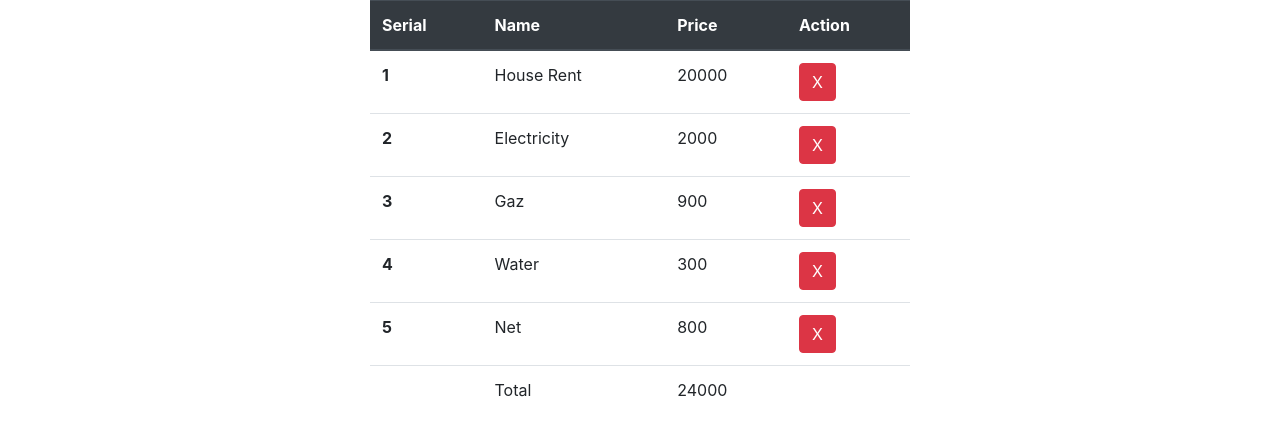
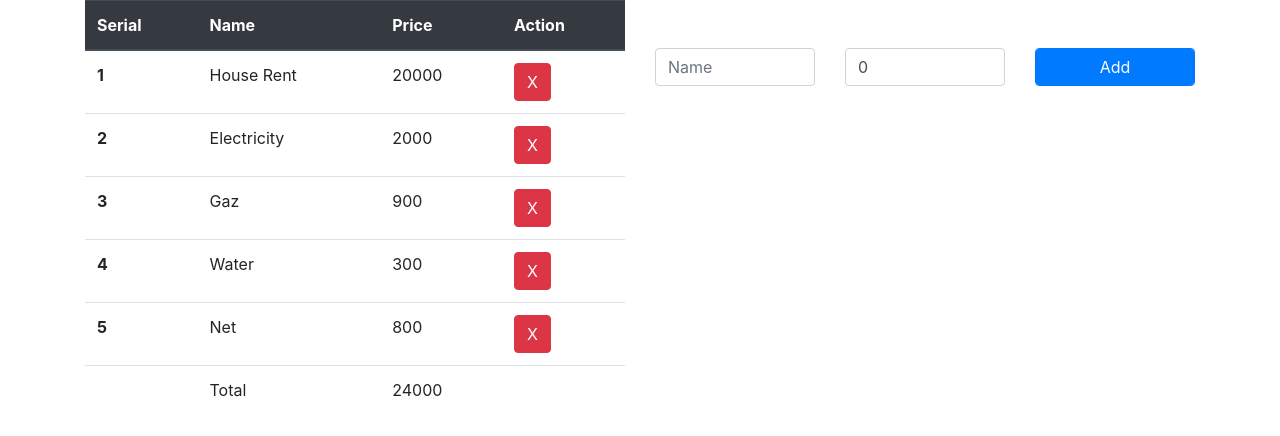
Before and after one commit to basher43/vue, a plain HTML site: page index.html in a window 1280 px wide. Drawn offline with nearby package versions, Linux system fonts and the light colour scheme.

Commit message:
Item adding stystem implement

```diff
--- a/index.html
+++ b/index.html
@@ -28,7 +28,7 @@
 <body>
 <div id="app" class="container">
 	<div class="row">
-		<div class="col-md-6 offset-md-3">
+		<div class="col-md-6">
 			<table class="table">
 				<thead class="thead-dark">
 				<tr>
@@ -57,6 +57,22 @@
 				</tbody>
 			</table>
 		</div>
+
+		<div class="col-md-6 mt-5" >
+			<form>
+				<div class="row">
+					<div class="col">
+						<input type="text" v-model="name" class="form-control" placeholder="Name">
+					</div>
+					<div class="col">
+						<input type="number" v-model="amount" min="amount" class="form-control" placeholder="100">
+					</div>
+					<div class="col">
+						<button type="submit" @click.prevent="addItem" class="form-control btn btn-primary" >Add </button>
+					</div>
+				</div>
+			</form>
+		</div>
 	</div>
 
 </div>
@@ -74,13 +90,16 @@ const app = new Vue({
 			{name:"Gaz", amount:900, paid: true},
 			{name:"Water", amount:300, paid: true},
 			{name:"Net", amount:800, paid: true},
-		]
+		],
+		name:"",
+		amount:0,
+		paid:"false"
 	},
 	computed:{
 		total(){
 			var total = 0
 			this.payments.forEach(single=>{
-				total += single.amount
+				total += parseFloat(single.amount)
 			})
 			return total
 		}
@@ -88,6 +107,11 @@ const app = new Vue({
 	methods:{
 		removeItem(id){
 			this.payments.splice(id, 1)
+		},
+		addItem(){
+			this.payments.push({name:this.name, amount:this.amount, paid:this.paid})
+			this.name = "",
+			this.amount=0
 		}
 	}
 })
```
